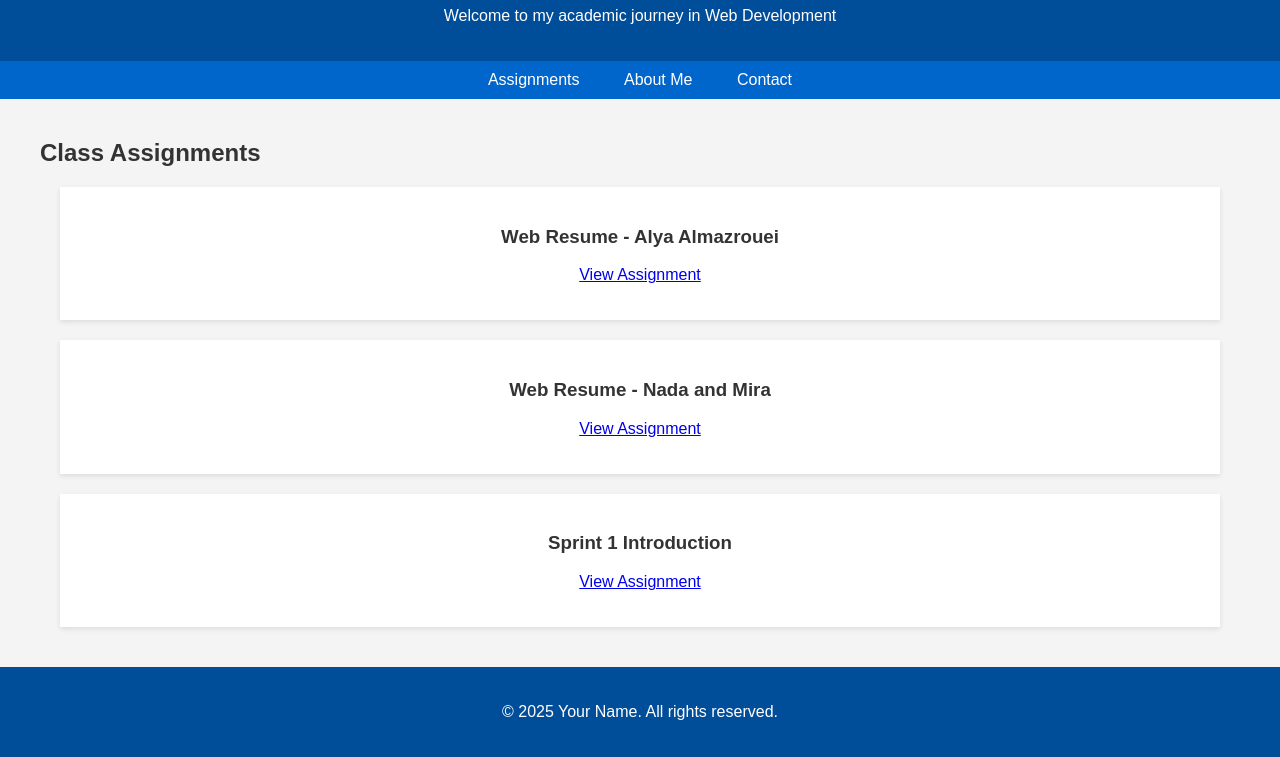
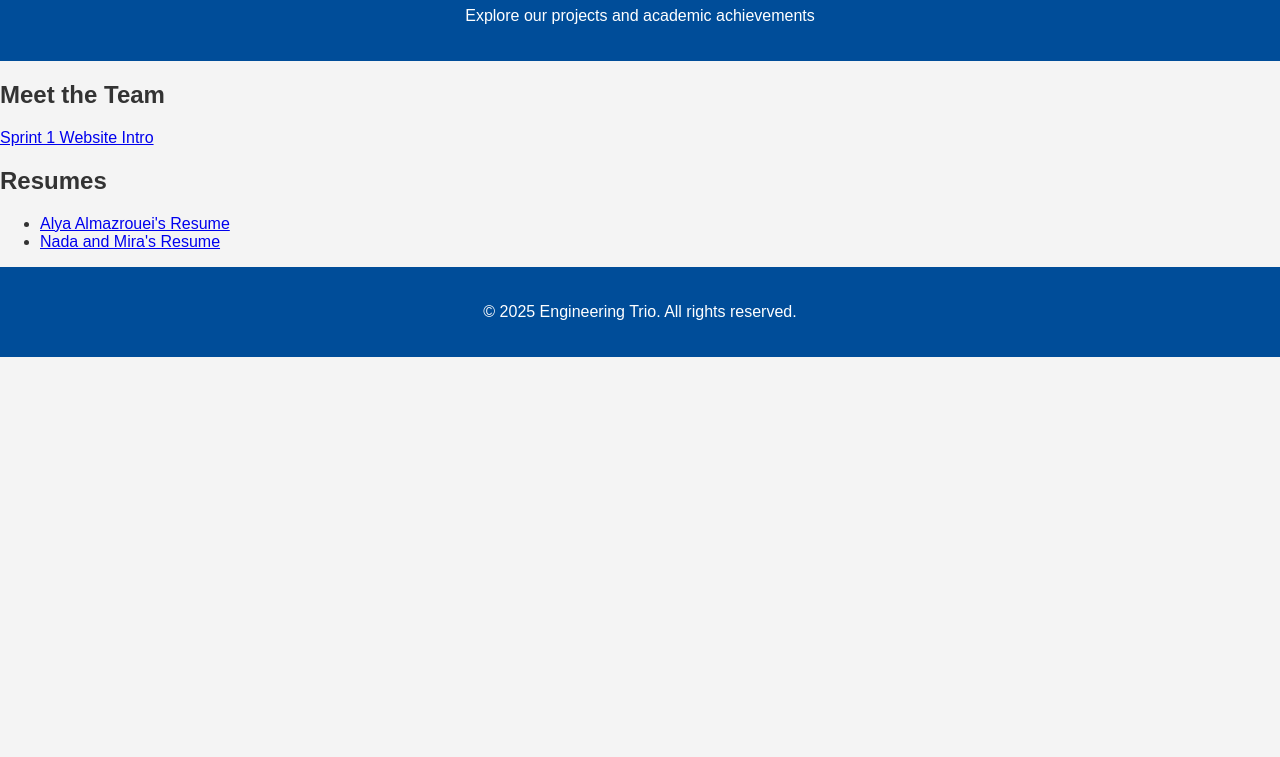
Before and after one commit to NadaAlyaMira/Portfolio, a plain HTML site: page index.html in a window 1280 px wide. Shown: the part 93-850 px from the top of the page. After the commit the page ends 800 px from the top, so only its background shows below. Drawn offline with Linux system fonts and the light colour scheme.

Commit message:
Update index.html

```diff
--- a/index.html
+++ b/index.html
@@ -4,37 +4,26 @@
     <meta charset="UTF-8">
     <meta name="viewport" content="width=device-width, initial-scale=1.0">
     <link rel="stylesheet" href="styles.css">
-    <title>Assignment Portfolio</title>
+    <title>Engineering Trio Portfolio</title>
 </head>
 <body>
     <header>
-        <h1>Assignment Portfolio</h1>
-        <p>Welcome to my academic journey in Web Development</p>
+        <h1>Welcome to the Engineering Trio's Portfolio</h1>
+        <p>Explore our projects and academic achievements</p>
     </header>
-    <nav>
-        <a href="#assignments">Assignments</a>
-        <a href="#about">About Me</a>
-        <a href="#contact">Contact</a>
-    </nav>
-    <div class="container">
-        <section id="assignments">
-            <h2>Class Assignments</h2>
-            <div class="card">
-                <h3>Web Resume - Alya Almazrouei</h3>
-                <p><a href="https://gentle-ground-090a5821e.4.azurestaticapps.net/">View Assignment</a></p>
-            </div>
-            <div class="card">
-                <h3>Web Resume - Nada and Mira</h3>
-                <p><a href="https://red-coast-000329b0f.4.azurestaticapps.net/">View Assignment</a></p>
-            </div>
-            <div class="card">
-                <h3>Sprint 1 Introduction</h3>
-                <p><a href="https://wonderful-wave-0d046a91e.4.azurestaticapps.net/">View Assignment</a></p>
-            </div>
-        </section>
+    <div class="intro-container">
+        <h2>Meet the Team</h2>
+        <a href="https://wonderful-wave-0d046a91e.4.azurestaticapps.net/">Sprint 1 Website Intro</a>
+    </div>
+    <div class="resume-container">
+        <h2>Resumes</h2>
+        <ul>
+            <li><a href="https://gentle-ground-090a5821e.4.azurestaticapps.net/">Alya Almazrouei's Resume</a></li>
+            <li><a href="https://red-coast-000329b0f.4.azurestaticapps.net/">Nada and Mira's Resume</a></li>
+        </ul>
     </div>
     <footer>
-        <p>© 2025 Your Name. All rights reserved.</p>
+        <p>© 2025 Engineering Trio. All rights reserved.</p>
     </footer>
 </body>
 </html>
```
